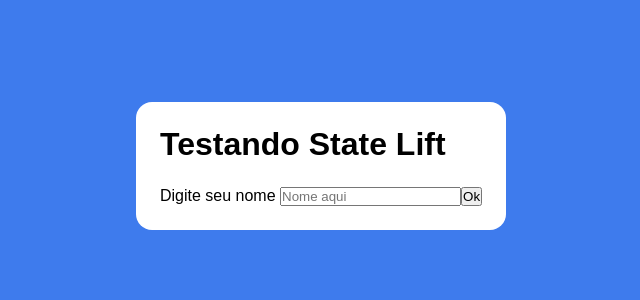
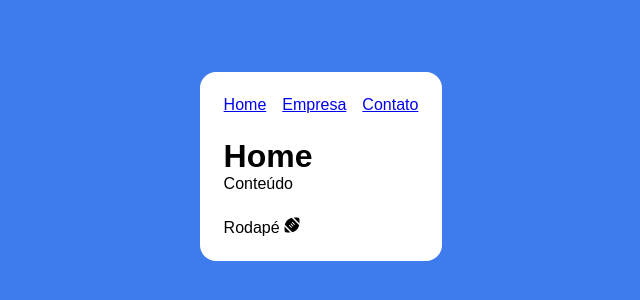
Before and after one commit to rafael-ma/projects, a React (Create React App) app: page / in a window 1280 px wide. Shown: the part 234-534 px from the top of the page, without its empty margins (319-959 px from the left). Built offline with nearby package versions, Linux system fonts and the light colour scheme.

Commit message:
Última aula

```diff
--- a/package.json
+++ b/package.json
@@ -8,6 +8,8 @@
     "@testing-library/user-event": "^13.5.0",
     "react": "^18.2.0",
     "react-dom": "^18.2.0",
+    "react-icons": "^5.0.1",
+    "react-router-dom": "^6.22.2",
     "react-scripts": "5.0.1",
     "web-vitals": "^2.1.4"
   },
--- a/src/App.jsx
+++ b/src/App.jsx
@@ -1,17 +1,21 @@
-import { useState } from "react";
-import SeuNome from "./components/SeuNome";
-import Saudacao from "./components/Saudacao";
+import {BrowserRouter as Router, Routes, Route, Link} from 'react-router-dom'
+import Home from './pages/Home';
+import Empresa from './pages/Empresa';
+import Contato from './pages/Contato';
+import NavBar from './components/layout/NavBar';
+import Footer from './components/layout/footer';
 
 function App() {
-
-  const [name, setName] = useState()
-
-  return (
-    <div className="App">
-      <h1>Testando State Lift</h1>
-      <SeuNome setName={setName} />
-      <Saudacao name={name}/>
-    </div>
+    return (
+        <Router>
+        <NavBar />
+          <Routes>
+            <Route path='/' element={<Home />} />
+            <Route path='/empresa' element={<Empresa />} />
+            <Route path='/contato' element={<Contato />} />
+          </Routes>
+          <Footer />
+        </Router>
   );
 }
 
--- /dev/null
+++ b/src/components/layout/NavBar.jsx
@@ -0,0 +1,14 @@
+import { Link } from "react-router-dom"
+import style from './NavBar.module.css'
+
+function NavBar() {
+    return(
+        <ul id={style.list}>
+            <li className="itemList"><Link to="/">Home</Link></li>
+            <li className="itemList"><Link to='/empresa'>Empresa</Link></li>
+            <li className="itemList"><Link to='/contato'>Contato</Link></li>
+        </ul>
+    )
+}
+
+export default NavBar
--- /dev/null
+++ b/src/components/layout/NavBar.module.css
@@ -0,0 +1,5 @@
+#list {
+    display: flex;
+    list-style: none;
+    gap: 16px;
+}
--- /dev/null
+++ b/src/components/layout/footer.jsx
@@ -0,0 +1,11 @@
+import { FaFootball } from 'react-icons/fa6'
+
+function Footer() {
+    return (
+        <footer>
+            Rodapé <FaFootball />
+        </footer>
+    )
+}
+
+export default Footer
--- a/src/index.css
+++ b/src/index.css
@@ -5,7 +5,7 @@
   font-family: Arial, Helvetica, sans-serif;
 }
 
-.App {
+#root {
   background-color: white;
   padding: 24px;
   margin: 16px;
--- /dev/null
+++ b/src/pages/Contato.jsx
@@ -0,0 +1,10 @@
+function Contato() {
+    return (
+        <div>
+            <h1>Contato</h1>
+            <p>Conteúdo</p>
+        </div>
+    )
+}
+
+export default Contato
--- /dev/null
+++ b/src/pages/Empresa.jsx
@@ -0,0 +1,10 @@
+function Empresa() {
+    return (
+        <div>
+            <h1>Empresa</h1>
+            <p>Conteúdo</p>
+        </div>
+    )
+}
+
+export default Empresa
--- /dev/null
+++ b/src/pages/Home.jsx
@@ -0,0 +1,10 @@
+function Home() {
+    return (
+        <div>
+            <h1>Home</h1>
+            <p>Conteúdo</p>
+        </div>
+    )
+}
+
+export default Home
```
Also changed, not shown: 1 other file (tests, documents, lock files or other folders).
